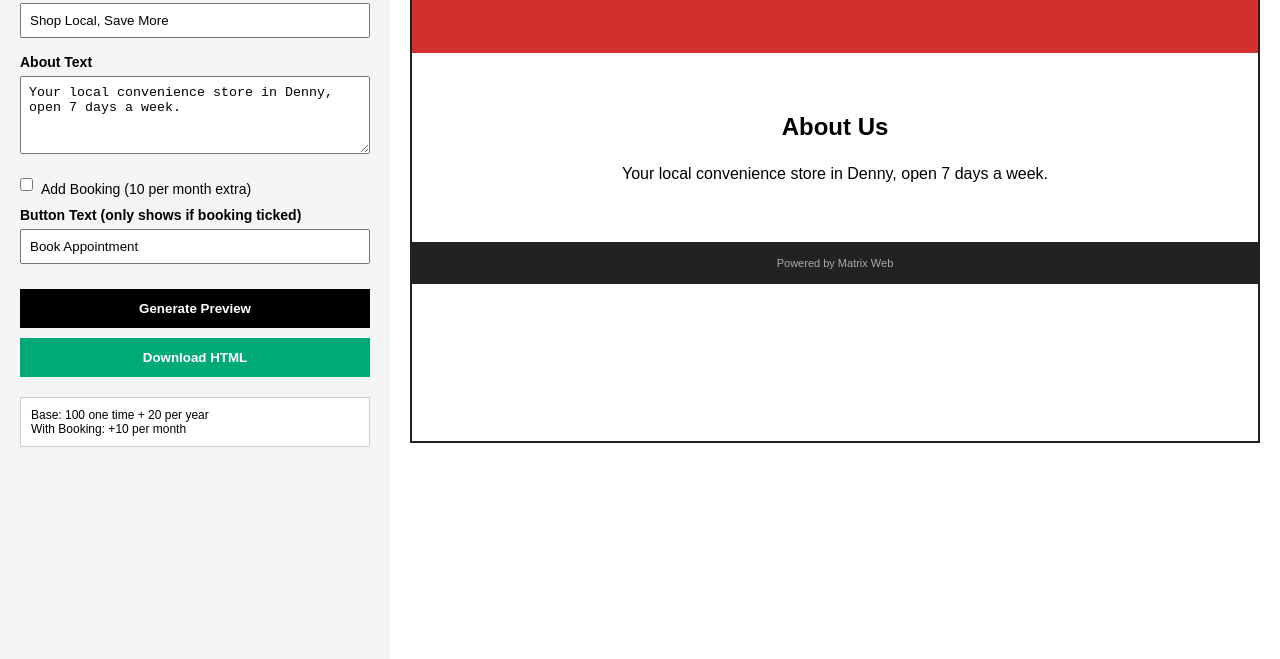
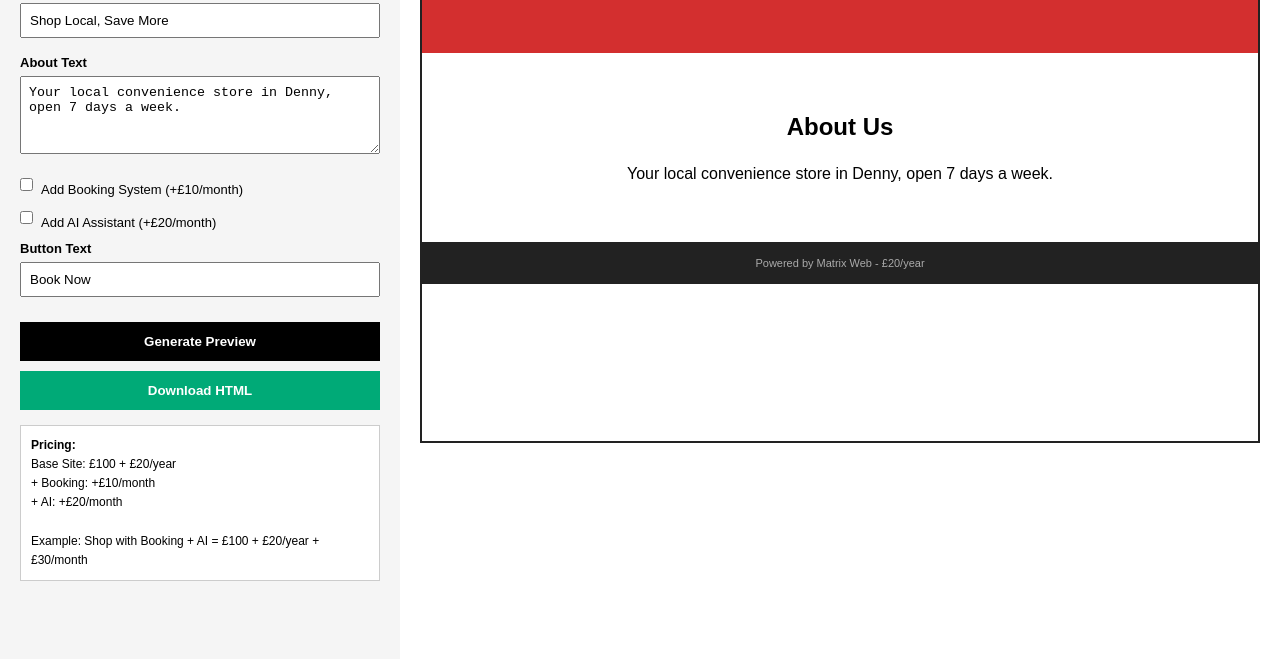
Before and after one commit to gregisgod/website-generator, a plain HTML site: page index.html in a window 1280 px wide. Shown: the part 181-840 px from the top of the page. Drawn offline with Linux system fonts and the light colour scheme.

Commit message:
Update HTML structure and pricing details

```diff
--- a/index.html
+++ b/index.html
@@ -4,12 +4,13 @@
 <title>Matrix Web Generator</title>
 <style>
 body{font-family:Arial;display:flex;margin:0}
-.left{width:350px;padding:20px;background:#f5f5f5;height:100vh;overflow:auto}
+.left{width:360px;padding:20px;background:#f5f5f5;height:100vh;overflow:auto}
 .right{flex:1;padding:20px;background:white}
 input,textarea{width:100%;margin:5px 0 15px;padding:8px;box-sizing:border-box}
-label{font-weight:bold;font-size:14px}
+label{font-weight:bold;font-size:13px}
 button{padding:12px;width:100%;background:black;color:white;border:none;cursor:pointer;margin-top:10px;font-weight:bold}
 .preview{border:2px solid #222;min-height:600px}
+.costBox{margin-top:15px;font-size:12px;background:white;padding:10px;border:1px solid #ccc;line-height:1.6}
 </style>
 </head>
 <body>
@@ -19,25 +20,32 @@ button{padding:12px;width:100%;background:black;color:white;border:none;cursor:p
 <label>Shop Name</label>
 <input id="shopName" value="DayToday">
 
-<label>Tagline</label>
+<label>Tagline (no £ sign here)</label>
 <input id="tagline" value="Shop Local, Save More">
 
 <label>About Text</label>
 <textarea id="about" rows="4">Your local convenience store in Denny, open 7 days a week.</textarea>
 
-<label style="font-weight:normal; display:flex; gap:8px; align-items:center;">
-<input type="checkbox" id="bookingToggle" style="width:auto;"> Add Booking (10 per month extra)
+<label style="font-weight:normal;display:flex;gap:8px;align-items:center;">
+<input type="checkbox" id="bookingToggle" style="width:auto;"> Add Booking System (+£10/month)
 </label>
 
-<label>Button Text (only shows if booking ticked)</label>
-<input id="buttonText" value="Book Appointment">
+<label style="font-weight:normal;display:flex;gap:8px;align-items:center;">
+<input type="checkbox" id="aiToggle" style="width:auto;"> Add AI Assistant (+£20/month)
+</label>
+
+<label>Button Text</label>
+<input id="buttonText" value="Book Now">
 
 <button onclick="generate()">Generate Preview</button>
 <button onclick="download()" style="background:#0a7;">Download HTML</button>
 
-<div style="margin-top:20px;font-size:12px;background:white;padding:10px;border:1px solid #ccc">
-Base: 100 one time + 20 per year<br>
-With Booking: +10 per month
+<div class="costBox">
+<b>Pricing:</b><br>
+Base Site: £100 + £20/year<br>
++ Booking: +£10/month<br>
++ AI: +£20/month<br><br>
+Example: Shop with Booking + AI = £100 + £20/year + £30/month
 </div>
 </div>
 
@@ -49,21 +57,32 @@ With Booking: +10 per month
 let finalHTML="";
 function generate(){
  const name=document.getElementById('shopName').value;
- const tag=document.getElementById('tagline').value;
+ let tag=document.getElementById('tagline').value.replace(/£/g,'');
  const about=document.getElementById('about').value;
- const btnText=document.getElementById('buttonText').value;
+ const btnText=document.getElementById('buttonText').value.replace(/£/g,'');
  const hasBooking=document.getElementById('bookingToggle').checked;
+ const hasAI=document.getElementById('aiToggle').checked;
 
  let bookingHTML="";
  if(hasBooking){
-   bookingHTML=`<div style="padding:30px;background:#fff3cd;text-align:center;border-top:1px solid #eee;"><h3>Book Online</h3><p>Reserve your slot today</p><button style="padding:12px 24px;background:black;color:white;border:none;">${btnText}</button></div>`;
+   bookingHTML=`<div style="padding:30px;background:#fff3cd;text-align:center;border-top:1px solid #eee;"><h3>Online Booking</h3><p>Reserve your slot today</p><button style="padding:12px 24px;background:black;color:white;border:none;">${btnText}</button></div>`;
  }
+
+ let aiHTML="";
+ if(hasAI){
+   aiHTML=`<div style="padding:30px;background:#e3f2fd;text-align:center;border-top:1px solid #eee;"><h3>AI Assistant</h3><p>Ask our AI about opening times, products & more - 24/7</p><div style="background:white;max-width:400px;margin:15px auto;padding:10px;border-radius:20px;border:1px solid #ccc;text-align:left;">Hi! How can I help you today?</div></div>`;
+ }
+
+ let priceText="Powered by Matrix Web - £20/year";
+ if(hasBooking) priceText+=" + £10/month Booking";
+ if(hasAI) priceText+=" + £20/month AI";
 
  finalHTML=`<div style="font-family:Arial;">
    <div style="background:#d32f2f;color:white;padding:50px 20px;text-align:center;"><h1 style="margin:0;font-size:48px;">${name}</h1><p style="font-size:18px;">${tag}</p></div>
    <div style="padding:40px 20px;text-align:center;max-width:600px;margin:0 auto;"><h2>About Us</h2><p style="line-height:1.6;">${about}</p></div>
    ${bookingHTML}
-   <div style="background:#222;color:#aaa;padding:15px;text-align:center;font-size:11px;">Powered by Matrix Web</div>
+   ${aiHTML}
+   <div style="background:#222;color:#aaa;padding:15px;text-align:center;font-size:11px;">${priceText}</div>
  </div>`;
 
  document.getElementById('preview').innerHTML=finalHTML;
```
